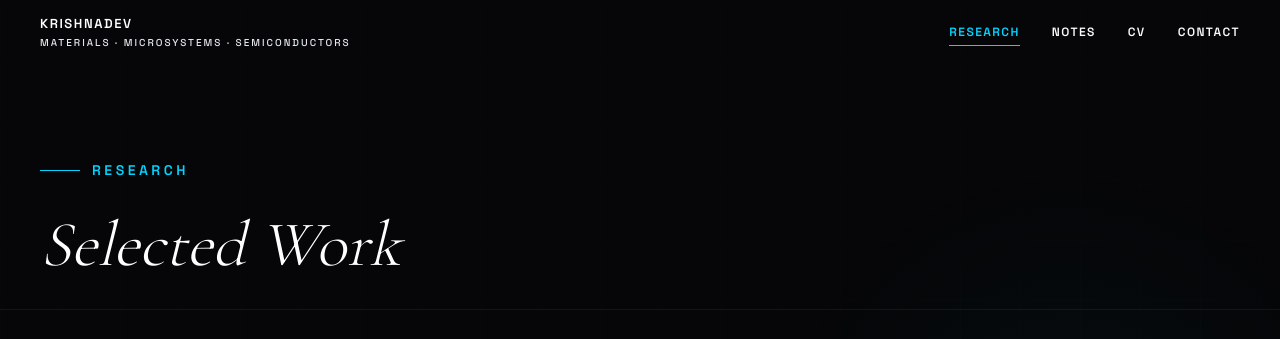
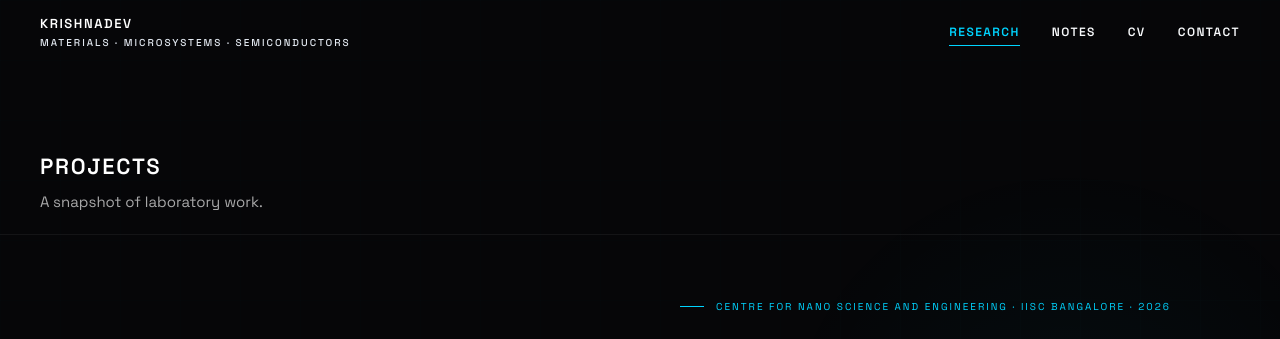
Before and after one commit to krishnadevpandey/krishnadev, a Next.js app: page / in a window 1280 px wide. Both pictures are taken after a click on the button "VIEW RESEARCH". Shown: the top 339 px of the page. Built offline with nearby package versions, Linux system fonts and the light colour scheme.

Commit message:
Describe your changes

```diff
--- a/app/page.jsx
+++ b/app/page.jsx
@@ -526,14 +526,37 @@ function HomePage({ setPage }) {
 function ResearchPage() {
   return (
     <div style={{ paddingTop: 100 }}>
-      <div style={{ padding: "60px 2.5rem 0" }}>
-        <div style={{ display: "flex", alignItems: "center", gap: 12, marginBottom: 16 }}>
-          <div style={{ width: 40, height: 1, background: "#00d4ff" }} />
-          <span style={{ fontFamily: "'Space Grotesk', sans-serif", fontSize: 14, fontWeight: 600, letterSpacing: "0.25em", textTransform: "uppercase", color: "#00d4ff" }}>Research</span>
-        </div>
-        <h1 style={{ fontFamily: "'Cormorant Garamond', serif", fontSize: "clamp(2.5rem,5vw,4.5rem)", fontWeight: 300, color: "#fff", margin: "0 0 1rem", fontStyle: "italic" }}>Selected Work</h1>
+      <div style={{ padding: "50px 2.5rem 20px" }}>
+        <h2
+          style={{
+            fontFamily: "'Space Grotesk', sans-serif",
+            fontSize: 22,
+            fontWeight: 600,
+            letterSpacing: "0.08em",
+            textTransform: "uppercase",
+            color: "#fff",
+            margin: "0 0 8px",
+          }}
+        >
+          Projects
+        </h2>
+
+        <p
+          style={{
+            fontFamily: "'Space Grotesk', sans-serif",
+            fontSize: 15,
+            color: "rgba(255,255,255,0.65)",
+            margin: 0,
+          }}
+        >
+          A snapshot of laboratory work.
+        </p>
       </div>
-      {PROJECTS.map((p, i) => <ProjectBlock key={p.id} p={p} i={i} />)}
+
+      {PROJECTS.map((p, i) => (
+        <ProjectBlock key={p.id} p={p} i={i} />
+      ))}
+
       <QuestionsSection />
     </div>
   );
```
